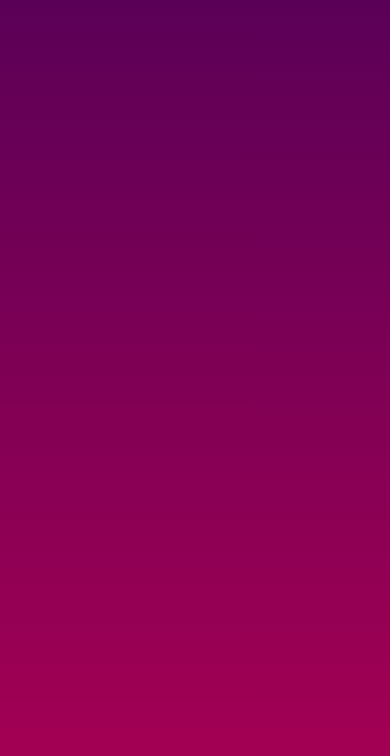
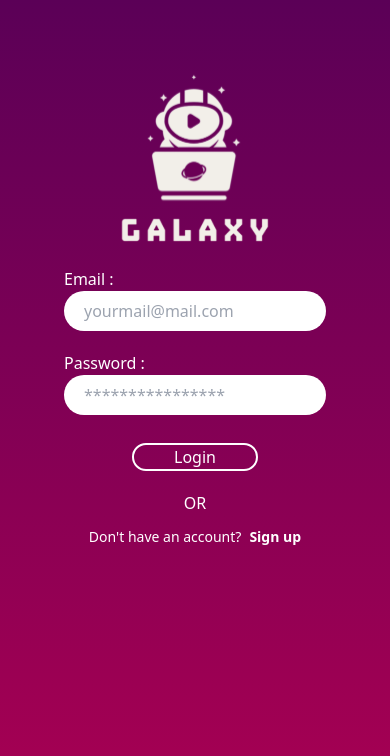
Before and after one commit to kelompok-7-social-media/FE, a React (Vite) app: page / in a window 390 px wide. Shown: the top 756 px of the page. Built offline with nearby package versions, Linux system fonts and the light colour scheme.

Commit message:
feat: created login page with responsive design

```diff
--- a/src/pages/index.tsx
+++ b/src/pages/index.tsx
@@ -2,13 +2,75 @@ import reactLogo from "assets/react.svg";
 import { Link } from "react-router-dom";
 import { useState } from "react";
 
-import Navbar from "components/Navbar";
+import { ButtonPink, ButtonWhite } from "components/Button";
 import Layout from "components/Layout";
 
 const Index = () => {
   return (
     <Layout>
-      <section className="bg-gradient-to-b from-bgpurple to-bgpink h-full flex justify-center items-center"></section>
+      <section className="bg-gradient-to-b from-bgpurple to-bgpink h-full py-16 md:hidden">
+        <div className="w-full flex justify-center">
+          <img src="src/assets/logo-white.svg" alt="logo" />
+        </div>
+        <div className="w-full flex justify-center">
+          <img className="w-40" src="src/assets/galaxy-white.svg" alt="logo" />
+        </div>
+        <div className="my-5 mx-16">
+          <p className="text-white">Email :</p>
+          <input
+            className="w-full rounded-full py-2 px-5 mb-5"
+            type="text"
+            placeholder="yourmail@mail.com"
+          />
+          <p className="text-white">Password :</p>
+          <input
+            className="w-full rounded-full py-2 px-5"
+            type="text"
+            placeholder="****************"
+          />
+          <a className="flex justify-center mt-7 mb-5">
+            <ButtonWhite label="Login" />
+          </a>
+          <p className="flex justify-center text-white font-light mb-3">OR</p>
+          <span className="flex justify-center text-white text-sm gap-2">
+            Don't have an account?
+            <Link className="font-semibold" to="/register">
+              Sign up
+            </Link>
+          </span>
+        </div>
+      </section>
+      <section className="bg-gradient-to-b from-bgpurple to-bgpink h-full py-16 hidden md:flex md:items-center md:px-10 lg:px-36 xl:px-60">
+        <div className="w-1/2 flex flex-col items-center">
+          <img src="src/assets/logo-white.svg" alt="logo" />
+          <img className="w-40" src="src/assets/galaxy-white.svg" alt="logo" />
+        </div>
+
+        <div className="w-1/2 my-5 mx-16 border-4 py-20 px-10 rounded-3xl bg-white md:px-5">
+          <p className="">Email :</p>
+          <input
+            className="w-full rounded-full py-2 px-5 mb-5 border-2 border-gray-500"
+            type="text"
+            placeholder="yourmail@mail.com"
+          />
+          <p className="">Password :</p>
+          <input
+            className="w-full rounded-full py-2 px-5 border-2 border-gray-500"
+            type="text"
+            placeholder="****************"
+          />
+          <a className="flex justify-center mt-7 mb-5">
+            <ButtonPink label="Login" />
+          </a>
+          <p className="flex justify-center font-light mb-3">OR</p>
+          <span className="flex justify-center text-sm gap-2">
+            Don't have an account?
+            <Link className="font-semibold" to="/register">
+              Sign up
+            </Link>
+          </span>
+        </div>
+      </section>
     </Layout>
   );
 };
```
